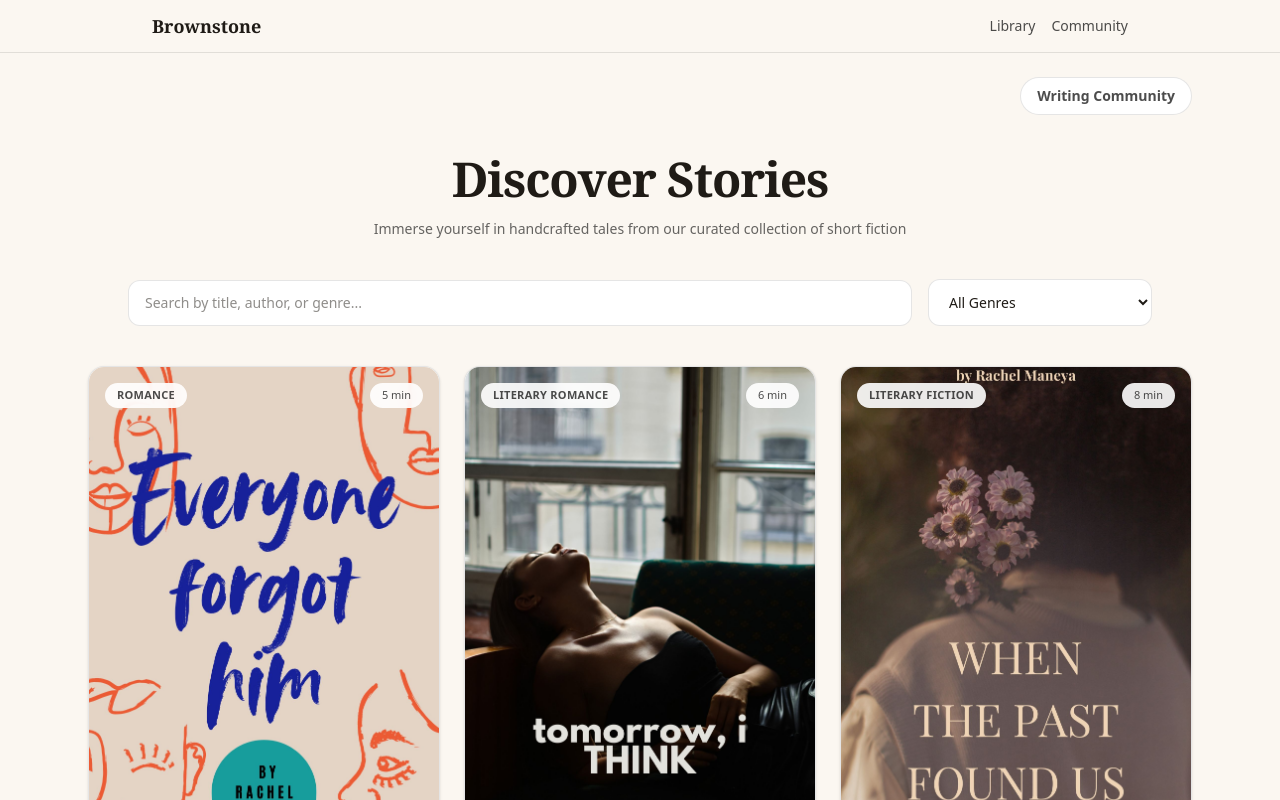
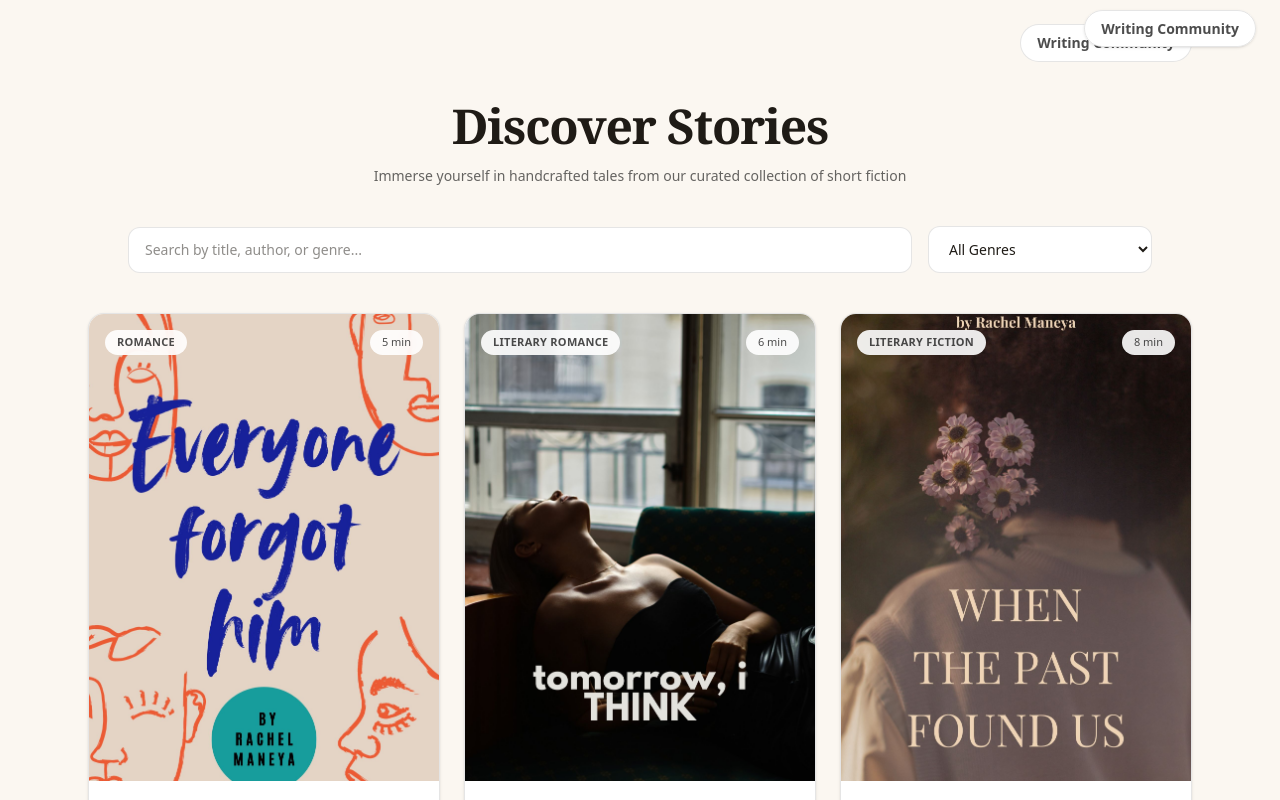
Before and after one commit to maneyarachel2-dotcom/brownstone-stories, a Next.js app: page / in a window 1280 px wide. Shown: the top 800 px of the page. Built offline with nearby package versions, Linux system fonts and the light colour scheme.

Commit message:
page community

```diff
--- a/app/layout.tsx
+++ b/app/layout.tsx
@@ -26,23 +26,15 @@ export default function RootLayout({
   return (
     <html lang="en">
       <body className={`${geistSans.variable} ${geistMono.variable} antialiased`}>
-        {/* Simple top nav */}
-        <header className="sticky top-0 z-50 border-b border-black/10 bg-[#fbf7f1]/85 backdrop-blur">
-          <div className="mx-auto flex max-w-5xl items-center justify-between px-4 sm:px-6 py-3">
-            <Link href="/" className="font-serif text-lg font-semibold text-[#1f1b16]">
-              Brownstone
-            </Link>
-
-            <nav className="flex items-center gap-4 text-sm text-black/70">
-              <Link href="/" className="hover:underline">
-                Library
-              </Link>
-              <Link href="/community" className="hover:underline">
-                Community
-              </Link>
-            </nav>
-          </div>
-        </header>
+        {/* TOP-RIGHT ONLY: Writing Community */}
+        <div className="pointer-events-none fixed top-4 right-6 z-50">
+          <Link
+            href="/community"
+            className="pointer-events-auto rounded-full border border-black/10 bg-white px-4 py-2 text-sm font-semibold text-black/70 shadow-sm hover:bg-black/5"
+          >
+            Writing Community
+          </Link>
+        </div>
 
         {children}
       </body>
```
